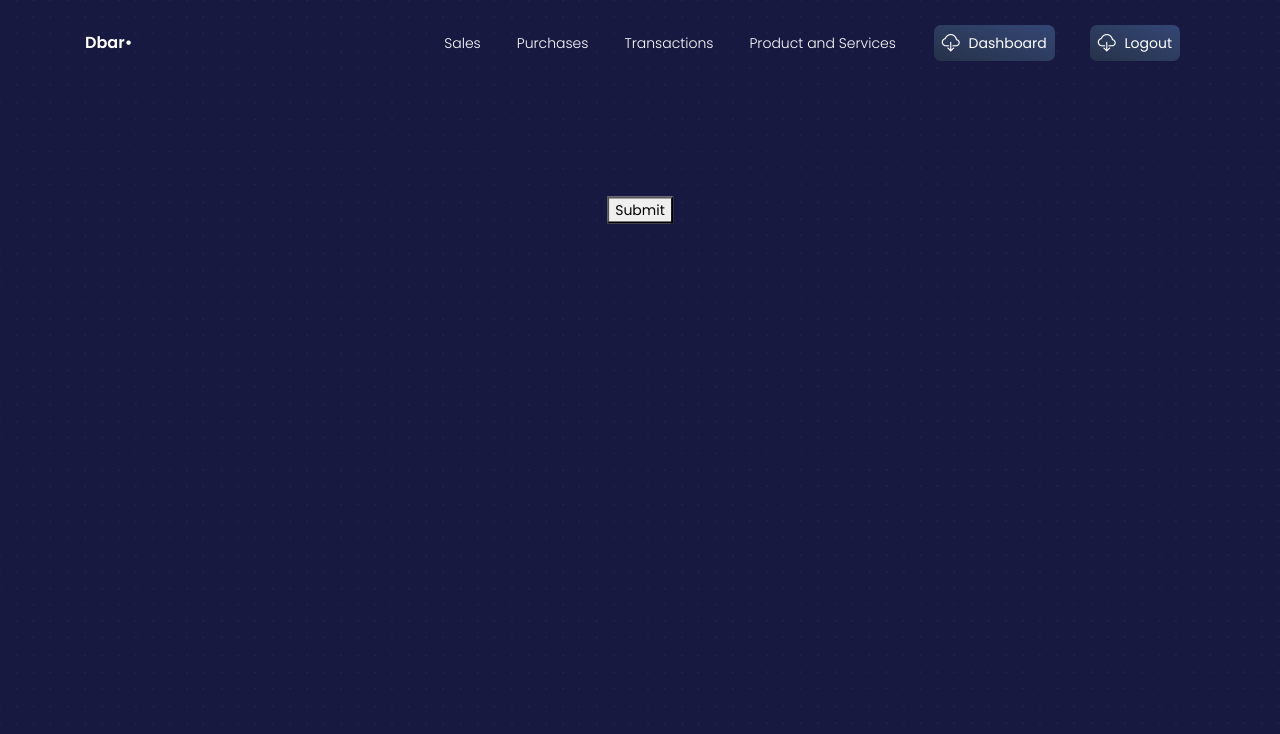
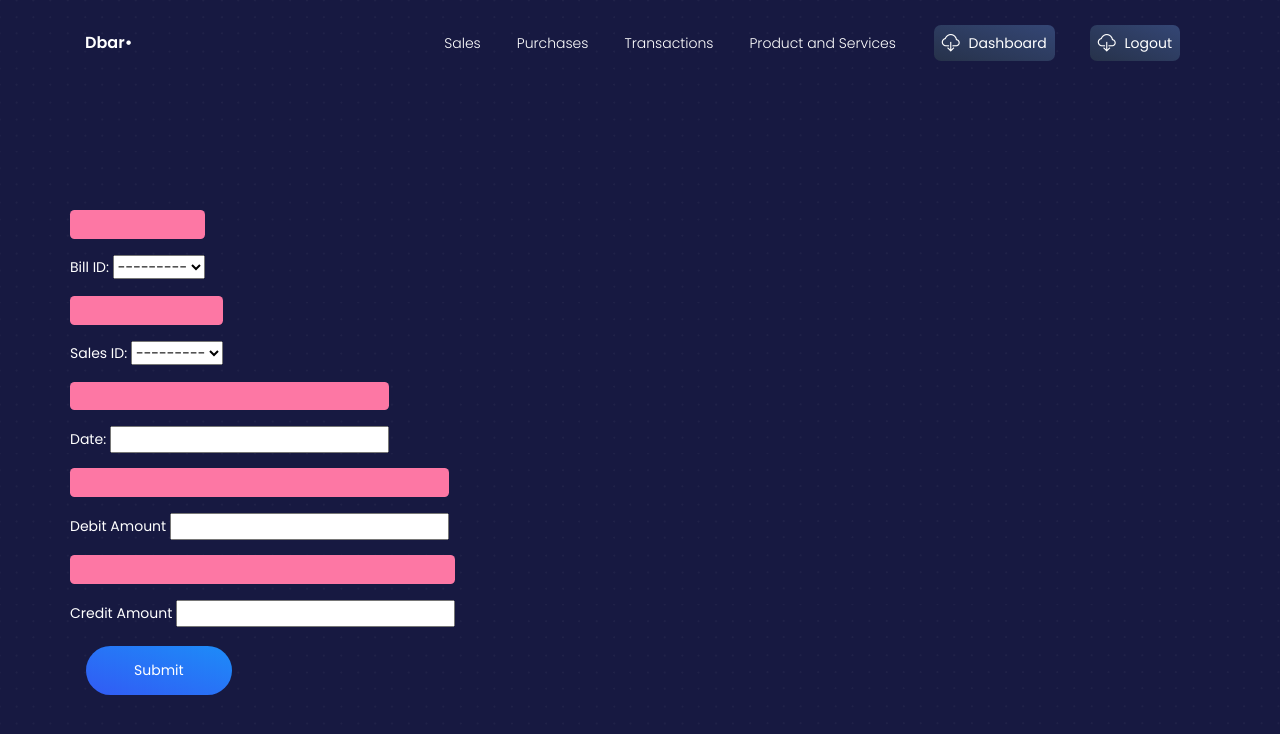
Before and after one commit to hammadmaqdoom/Digibar-Invoicing-System, a Django app: page /transaction in a window 1280 px wide. Shown: the top 734 px of the page. Run offline with Django 3.2, Linux system fonts and the light colour scheme; a user stored in the database is signed in; data comes from the database, SQL or seed files in the repository; both versions use the stored data as it was after the commit; some libraries are stand-ins or nearby versions.

Commit message:
All forms done.

```diff
--- a/crmapp/crm/views.py
+++ b/crmapp/crm/views.py
@@ -62,7 +62,7 @@
     else:
         form =InvoiceForm()
 
-    context = {'form':form, }
+    context = {'form':form }
 
     return render(request, 'invoice.html', context)
 
@@ -84,6 +84,10 @@
             obj.businessID = form.cleaned_data['businessID']
             obj.itemID = form.cleaned_data['itemID']
             obj.status = form.cleaned_data['status']  # does nothing, just trigger the validation
+
+            obj.save()
+            return HttpResponseRedirect('purchases')
+
     else:
         form = PurchasesForm()
 
@@ -95,16 +99,20 @@
         form =  ProductsAndServicesForm(request.POST)
         if form.is_valid():
             obj = ProductsAndServices() #gets new object
-            obj.itemID = form.cleaned_data['itemID']
+            #obj.itemID = form.cleaned_data['itemID']
             obj.psName = form.cleaned_data['psName']
             obj.isProduct = form.cleaned_data['isProduct']
-            obj.itemDescription = form.cleaned_data['date']
+            obj.itemDescription = form.cleaned_data['itemDescription']
             obj.rate = form.cleaned_data['rate']
-
+            ##
+            obj.save()
+            return HttpResponseRedirect('productandservice')
     else:
         form = ProductsAndServicesForm()
 
-    return render(request, 'productandservice.html', {'form': form})
+    context = {'form':form }
+
+    return render(request, 'productandservice.html', context)
 
 
 @login_required
@@ -118,6 +126,10 @@
             obj.date = form.cleaned_data['date']
             obj.debit = form.cleaned_data['debit']
             obj.credit = form.cleaned_data['credit']
+            ##
+            obj.save()
+            return HttpResponseRedirect('transaction')
+
     else:
         form = TransactionForm()
 
--- a/crmapp/crmapp/forms.py
+++ b/crmapp/crmapp/forms.py
@@ -7,9 +7,9 @@
 
 # Create your forms here.
 
-class Company(forms.Form):
+class Company(forms.Form):#modelForm
     class Meta():
-        model = Business
+        model = Company
         fields = ('companyName','companyEmail','companyPhoneNumber','is_client')
 
 # class Users(forms.Form):
@@ -24,7 +24,7 @@
 #     companyID = forms.ForeignKey(Company, on_delete=forms.CASCADE)
 
 
-class Business(forms.Form):
+class Business(forms.Form): ####
     class Meta():
         model = Business
         fields = ('businessID','businessName','organisationType','businessType','currency')
@@ -40,7 +40,7 @@
 #     def __str__(self):
 #         return str(self.userID)
 
-class ProductsAndServicesForm(forms.Form):
+class ProductsAndServicesForm(forms.ModelForm):
     class Meta():
         model = ProductsAndServices
         fields = ('itemID','psName','isProduct','itemDescription','rate')
@@ -53,7 +53,7 @@
 
 
 
-class PurchasesForm(forms.Form):
+class PurchasesForm(forms.ModelForm):
 
     class Meta():
         model = Purchases
@@ -61,7 +61,7 @@
 
 
 
-class TransactionForm(forms.Form):
+class TransactionForm(forms.ModelForm):
 
     class Meta():
         model = Transaction
--- a/crmapp/templates/transaction.html
+++ b/crmapp/templates/transaction.html
@@ -12,7 +12,7 @@
   <link rel="apple-touch-icon" sizes="76x76" href="{% static './img/apple-icon.png' %}">
   <link rel="icon" type="image/png" href="{% static './img/favicon.png' %}">
   <title>
-    Transaction • Digibar
+    Invoice • Digibar
   </title>
   <!--     Fonts and icons     -->
   <link href="https://fonts.googleapis.com/css?family=Poppins:200,300,400,600,700,800" rel="stylesheet" />
@@ -107,10 +107,82 @@
     <div class="wrapper">
       <div class="container">
         <div class="content-center brand">
-          <form class="form" method="post" novalidate>
+          <form class="form" method="POST" novalidate>
             {% csrf_token %}
-            {{ form.as_ul }}
-            <button type="submit">Submit</button>
+            {% comment %} {{ form.as_ul }}
+            <button type="submit">Submit</button> {% endcomment %}
+            {{ form.non_field_errors }}
+
+            <!-- <div class="row">
+            <div class="form-group">
+                {{ form.transactionID.errors }}
+                </div>
+                <label for="{{ form.transactionID.id_for_label }}">Transaction ID:</label>
+                {{ form.transactionID }}
+            </div>
+            </div> -->
+          <!-- </div>
+          <div class="row">
+          <div class="form-group">
+            <div class='alert alert-danger alert-with-icon' style='list-style-type: none;'>
+              {{ form.transactionID.errors }}
+              </div>
+              <label for="{{ form.transactionID.id_for_label }}">Transaction ID:</label>
+              {{ form.transactionID }}
+          </div> -->
+            </div>
+            <div class="row">
+            <div class="form-group">
+                <div class='alert alert-danger alert-with-icon' style='list-style-type: none;'>
+                {{ form.billID.errors }}
+                </div>
+                <label for="{{ form.billID.id_for_label }}">Bill ID:</label>
+                {{ form.billID }}
+            </div>
+          </div>
+          <div class="row">
+          <div class="form-group">
+            <div class='alert alert-danger alert-with-icon' style='list-style-type: none;'>
+              {{ form.salesID.errors }}
+              </div>
+              <label for="{{ form.salesID.id_for_label }}">Sales ID:</label>
+              {{ form.salesID }}
+          </div>
+            </div>
+            <div class="row">
+            <div class="form-group">
+              <div class='alert alert-danger alert-with-icon' style='list-style-type: none;'>
+                {{ form.date.errors }}
+                </div>
+                <label for="{{ form.date.id_for_label }}">Date:</label>
+                {{ form.date }}
+            </div>
+            </div>
+            <div class="row">
+            <div class="form-group">
+            <div class='alert alert-danger alert-with-icon' style='list-style-type: none;'>
+                {{ form.debit.errors }}
+                </div>
+                <label for="{{ form.debit.id_for_label }}">Debit Amount</label>
+                {{ form.debit }}
+            </div>
+             </div>
+            <div class="row">
+            <div class="form-group">
+            <div class='alert alert-danger alert-with-icon' style='list-style-type: none;'>
+                {{ form.credit.errors }}
+                </div>
+                <label for="{{ form.credit.id_for_label }}">Credit Amount</label>
+                {{ form.credit }}
+            </div>
+            </div>
+
+             {% comment %} <div class="card-footer"> {% endcomment %}
+
+                      <input class="btn btn-info btn-round btn-lg" type="submit" value="Submit"/>
+                {% comment %} </div> {% endcomment %}
+
+
             </form>
 
         </div>
```
Also changed, not shown: crmapp/templates/productandservice.html (+5 -5 lines), crmapp/templates/purchases.html (+50 -4 lines), crmapp/db.sqlite3.
